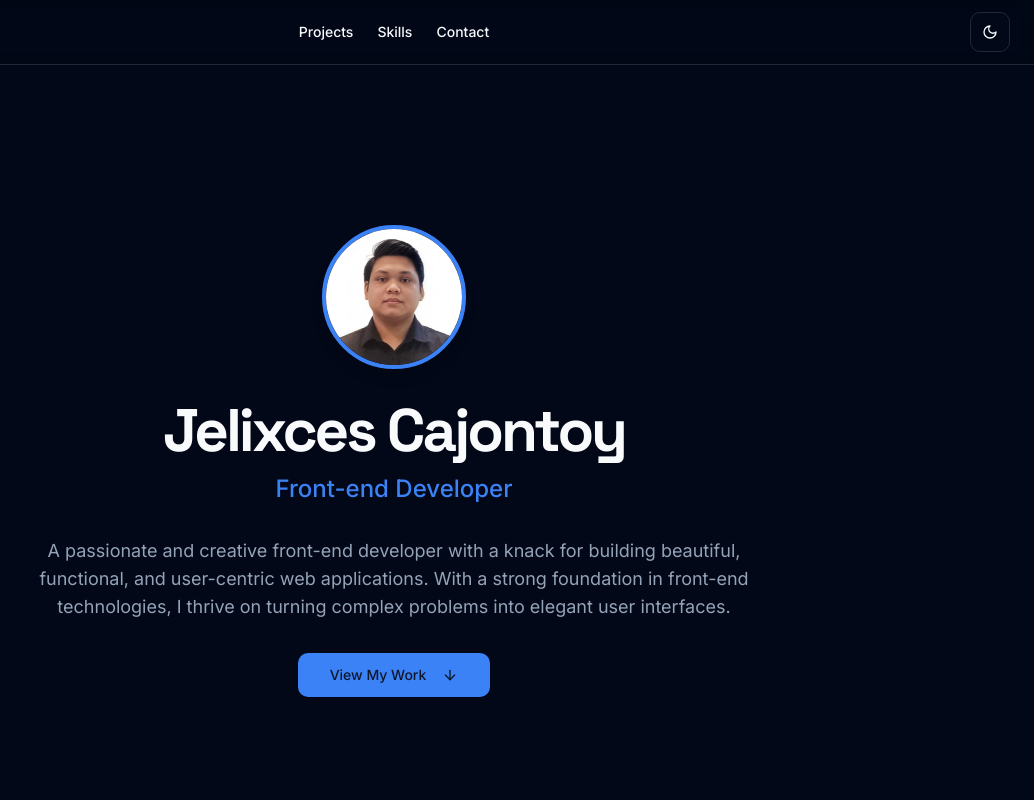
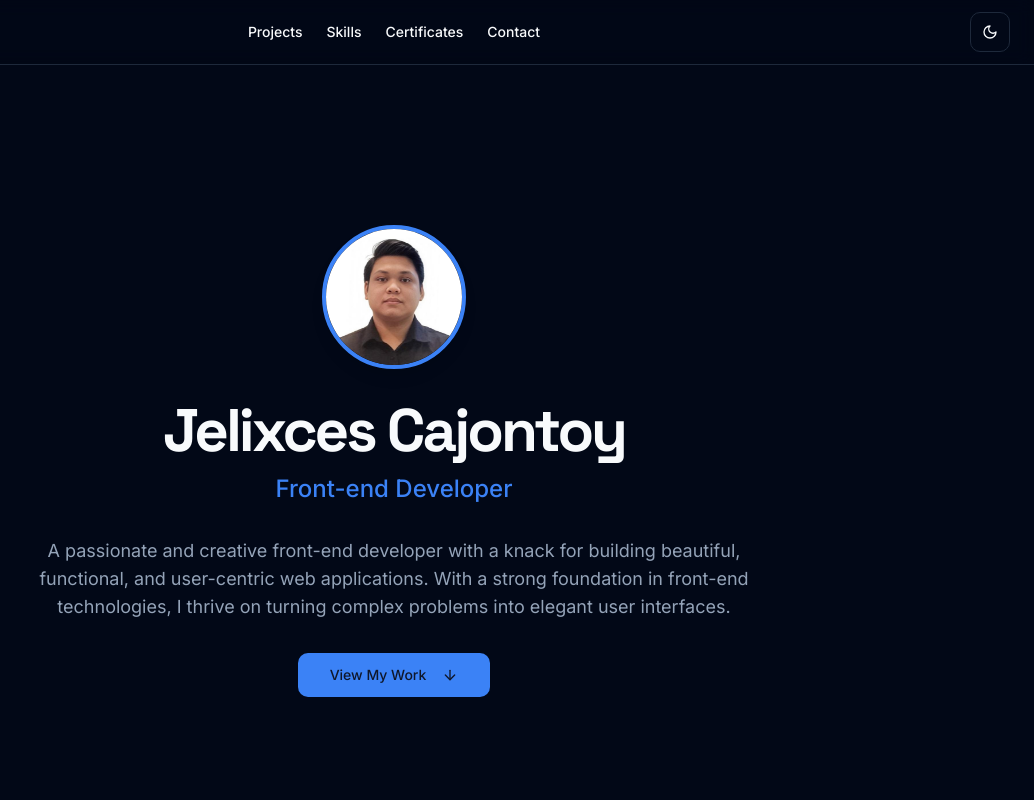
Before and after one commit to JelixcesCajontoy/jelixPortfolio, a Next.js app: page / in a window 1280 px wide. Shown: the top 800 px of the page, without its empty margins (246-1280 px from the left). Built offline with nearby package versions, Linux system fonts and the light colour scheme.

Commit message:
Update header.tsx

```diff
--- a/src/components/header.tsx
+++ b/src/components/header.tsx
@@ -17,6 +17,7 @@ import { ThemeToggle } from "./theme-toggle";
 const navLinks = [
   { href: "#projects", label: "Projects" },
   { href: "#skills", label: "Skills" },
+  { href: "#certificates", label: "Certificates" },
   { href: "#contact", label: "Contact" },
 ];
 
```
